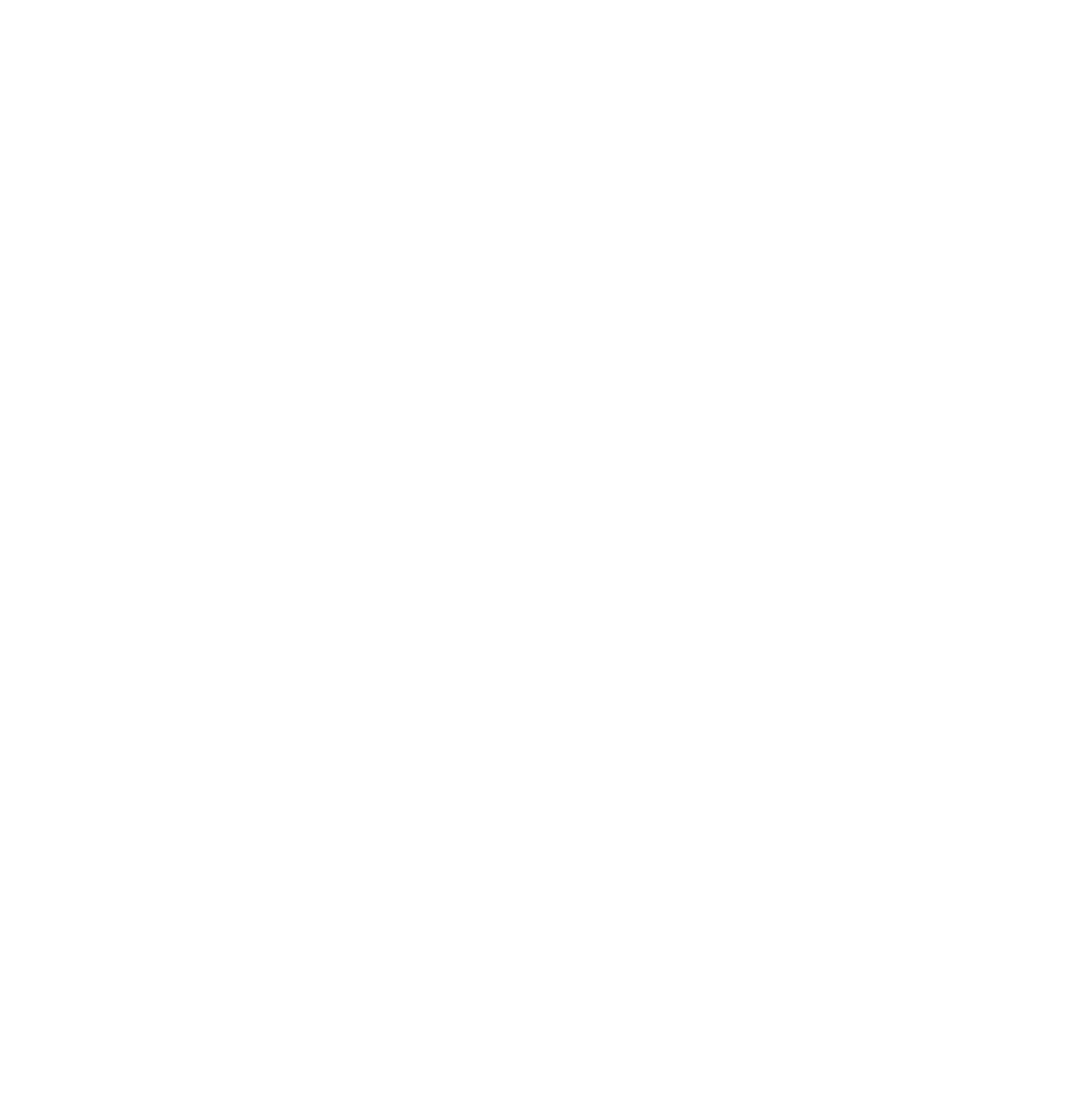
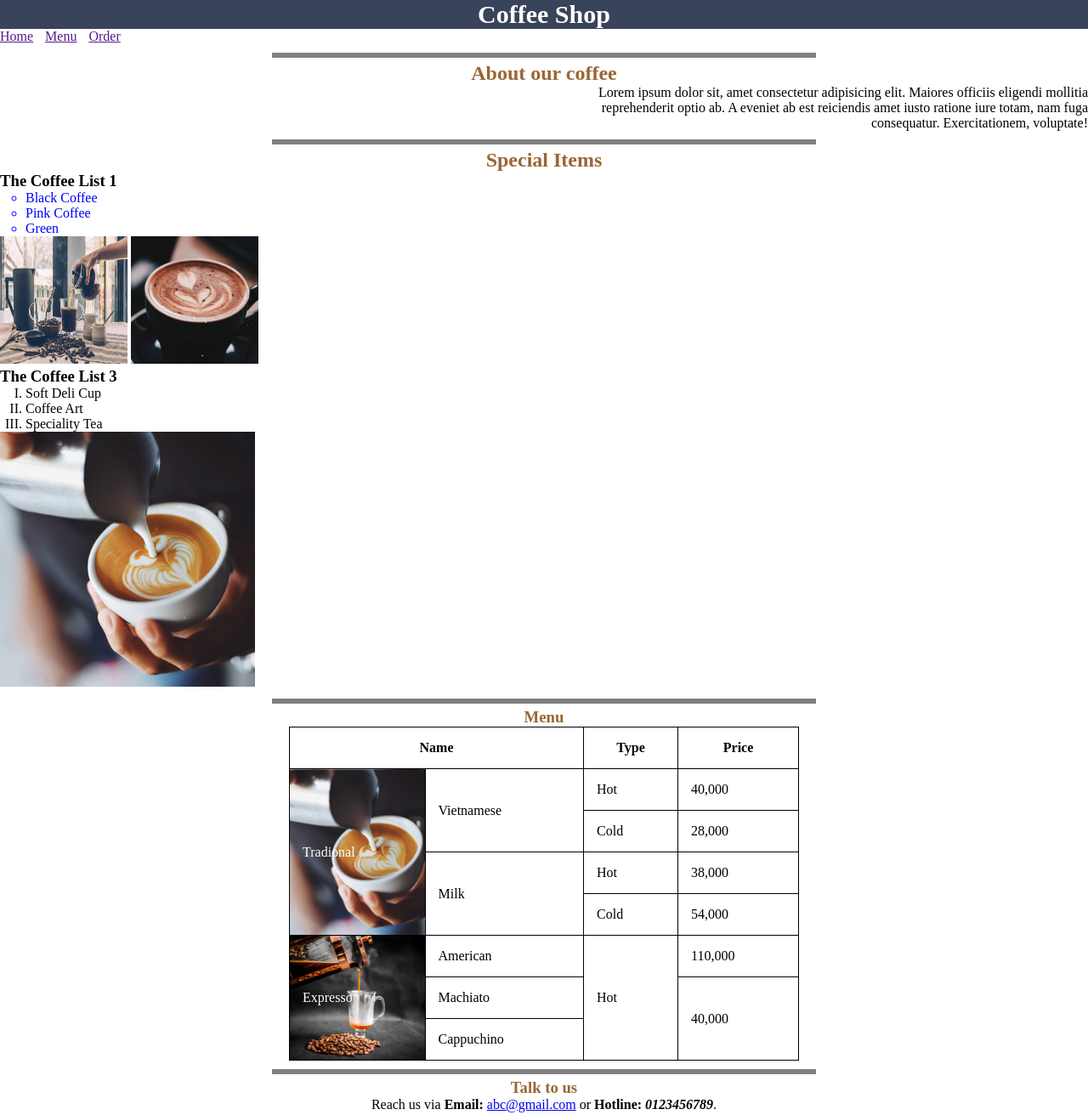
Before and after one commit to trlam07/demo4, a plain HTML site: page index.html in a window 1280 px wide. Shown: the top 1312 px of the page at 85% size. Before the commit the page ends 800 px from the top, so only its background shows below. Drawn offline with Linux system fonts and the light colour scheme.

Commit message:
done project with BEM

```diff
--- a/index.html
+++ b/index.html
@@ -4,8 +4,111 @@
     <meta charset="UTF-8">
     <meta name="viewport" content="width=device-width, initial-scale=1.0">
     <title>Document</title>
+    <link rel="stylesheet" href="./style.css">
 </head>
 <body>
+    <!-- Header section -->
+    <div class="header">
+        Coffee Shop
+    </div>
+    <!-- Navigation section -->
+    <div class="navigation">
+        <a href="">Home</a>
+        <a href="">Menu</a>
+        <a href="">Order</a>
+    </div>
 
+    <hr class="divider">
+    <!-- About secction -->
+    <div class="about">
+        <h2 class="about__title">About our coffee</h2>
+        <p class="about__description">
+            Lorem ipsum dolor sit, amet consectetur adipisicing elit. Maiores officiis eligendi mollitia reprehenderit optio ab. A eveniet ab est reiciendis amet iusto ratione iure totam, nam fuga consequatur. Exercitationem, voluptate!
+        </p>
+    </div>
+
+    <hr class="divider">
+    <!-- Special section -->
+    <div class="special">
+        <h2 class="special__title">Special Items</h2>
+        <div class="first-list">
+            <h3 class="first-list__title">The Coffee List 1</h3>
+            <ul>
+                <li>Black Coffee</li>
+                <li>Pink Coffee</li>
+                <li>Green</li>
+            </ul>
+            <div class="first-list__image">
+                <img src="./Image_buoi4/chilling-cafe-01.jpg" alt="">
+                <img src="./Image_buoi4/chilling-cafe-11.jpg" alt="">
+            </div>
+            <div class="second-list">
+                <h3 class="second-list__title">The Coffee List 3</h3>
+                <ol>
+                    <li>Soft Deli Cup</li>
+                    <li>Coffee Art</li>
+                    <li>Speciality Tea</li>
+                </ol>
+                <div class="second-list__image">
+                    <img src="./Image_buoi4/chilling-cafe-12.jpg" alt="">
+                </div>
+            </div>
+        </div>
+    </div>
+
+    <hr class="divider">
+    <!-- Menu section -->
+    <div class="menu">
+        <h3 class="menu__title">Menu</h3>
+        <table class="menu__table">
+            <tr>
+                <th colspan="2">Name</th>
+                <th>Type</th>
+                <th>Price</th>
+            </tr>
+            <tr>
+                <td rowspan="4"
+                class="traditional">Tradional</td>
+                <td rowspan="2">Vietnamese</td>
+                <td>Hot</td>
+                <td>40,000</td>
+            </tr>
+            <tr>
+                <td>Cold</td>
+                <td>28,000</td>
+            </tr>
+            <tr>
+                <td rowspan="2">Milk</td>
+                <td>Hot</td>
+                <td>38,000</td>
+            </tr>
+            <tr>
+                <td>Cold</td>
+                <td>54,000</td>
+            </tr>
+            <tr>
+                <td rowspan="3"
+                class="espresso">Expresso</td>
+                <td>American</td>
+                <td rowspan="3">Hot</td>
+                <td>110,000</td>
+            </tr>
+            <tr>
+                <td>Machiato</td>
+                <td rowspan="2">40,000</td>
+            </tr>
+            <tr>
+                <td>Cappuchino</td>
+            </tr>
+        </table>
+    </div>
+    <hr class="divider">
+    <!-- Footer section -->
+    <div class="footer">
+        <h3 class="footer__title">Talk to us</h3>
+        <p class="footer__contact-info">Reach us via <b>Email:</b> <a href="#">abc@gmail.com</a>
+            or <b>Hotline:</b> <i><b>0123456789</b></i>.
+        </p>
+    </div>
 </body>
 </html>
--- a/style.css
+++ b/style.css
@@ -0,0 +1,95 @@
+/* reset css */
+* {
+    margin: 0;
+    padding: 0;
+    box-sizing: border-box;
+}
+body {margin-bottom: 1000px;}
+.header {
+    background-color: #394359;
+    font-weight: bold;
+    font-size: 30px;
+    text-align: center;
+    color: white;
+}
+.navigation a {
+    margin-right: 10px;
+}
+.divider {
+    width: 50%;
+    margin: 0 auto;
+    border: 3px solid gray;
+    color: #808080;
+    margin-top: 10px;
+    margin-bottom: 5px;
+}
+.about .about__title {
+    color: #996633;
+    text-align: center;
+}
+.about .about__description {
+    width: 50%;
+    margin-left: auto;
+    text-align: right;
+}
+.special .special__title {
+    color: #996633;
+    text-align: center;
+}
+.first-list__title {
+    font-weight: bold;
+}
+.first-list ul {
+    margin-left: 30px;
+    color: blue;
+    list-style-type: circle;
+}
+.first-list__image img {
+    width: 150px;
+    height: 150px;
+}
+.second-list__title {
+    font-weight: bold;
+}
+.second-list ol {
+    margin-left: 30px;
+    list-style-type: upper-roman;
+}
+.second-list__image img {
+    width: 300px;
+    height: 300px;
+}
+.menu .menu__title {
+    text-align: center;
+    color: #996633;
+}
+.menu .menu__table {
+    width: 600px;
+    margin: 0 auto;
+    border: 1px solid black;
+    border-collapse: collapse;
+}
+.menu__table th, .menu__table td {
+    padding: 15px;
+    border: 1px solid black;
+}
+.menu__table .traditional {
+    background-size: cover;
+    background-position: center;
+    color: white;
+    background-image: url('./Image_buoi4/chilling-cafe-12.jpg');
+}
+.menu__table .espresso {
+    background-size: cover;
+    background-position: center;
+    background-repeat: no-repeat;
+    color: white;
+    background-image: url('./Image_buoi4/chilling-cafe-13.jpg');
+}
+.footer .footer__title{
+    text-align: center;
+    color: #996633;
+}
+.footer .footer__contact-info {
+    text-align: center;
+}
```
